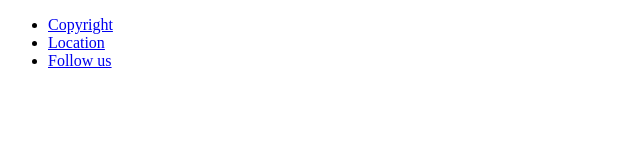
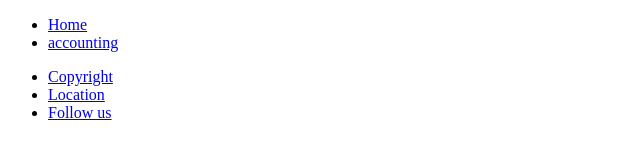
Before and after one commit to hind-hb/HR-management-system, a plain HTML site: page accounting.html in a window 1280 px wide. Shown: the whole page, without its empty margins (0-640 px from the left). Drawn offline with Linux system fonts and the light colour scheme.

Commit message:
Update accounting.html

```diff
--- a/accounting.html
+++ b/accounting.html
@@ -7,7 +7,11 @@
     <title>Document</title>
 </head>
 <body>
+    <ul>
+        <li><a href="index.html">Home</a></li>
+        <li><a href="accounting.html">accounting</a></li>
 
+    </ul>
 </body>
 
 <footer>
```
